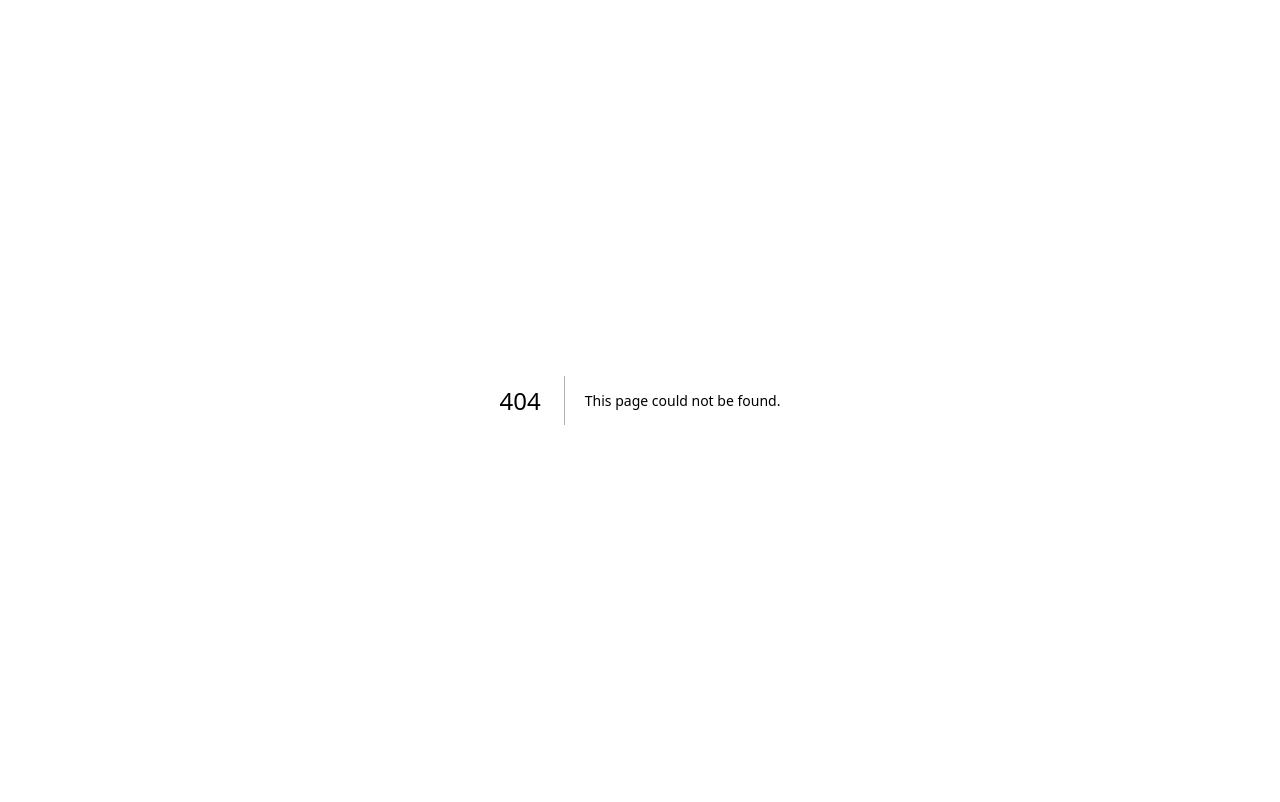
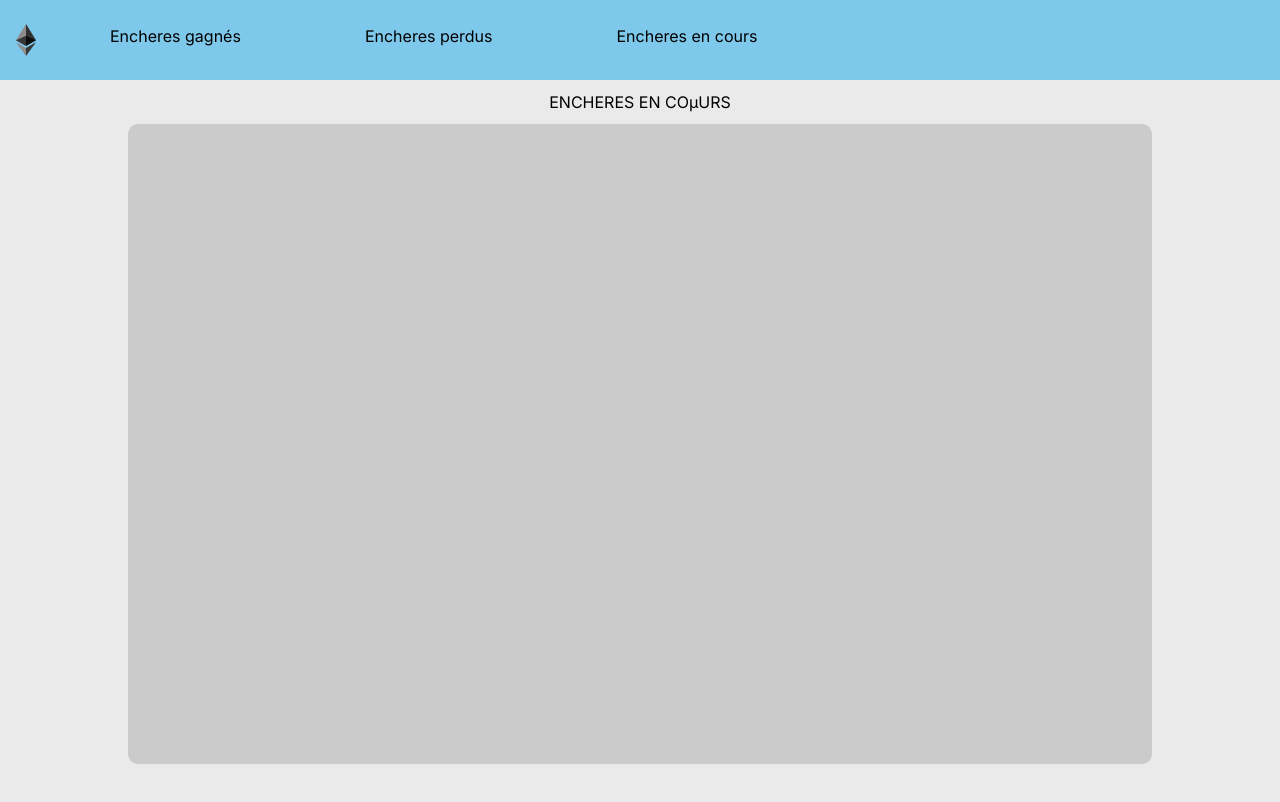
Before and after one commit to AndoniAT/BlockChainDutchAuctionAppWeb, a Next.js app in the folder dutch-auction/: page /dashboard in a window 1280 px wide. Before the commit this address had no page. Shown: the top 802 px of the page. Built offline with nearby package versions, Linux system fonts and the light colour scheme.

Commit message:
NavBar et connection metamask

```diff
--- /dev/null
+++ b/dutch-auction/app/composants/currentAuctions.tsx
@@ -0,0 +1,46 @@
+"use client"
+import { ethers } from "ethers";
+import { useEffect } from "react";  // Import useEffect for side effects in a functional component
+
+interface AuctionProps {}
+
+export function CurrentAuctions(props: AuctionProps) {
+    useEffect(() => {
+        async function connectToEthereum() {
+            // Check if running in a browser environment
+            if (typeof window !== "undefined") {
+                // Connecting to Ethereum: MetaMask
+                interface ExtendedWindow extends Window {
+                    ethereum?: any;
+                }
+
+                const extendedWindow = window as ExtendedWindow;
+
+                if (extendedWindow.ethereum) {
+                    const provider = new ethers.providers.Web3Provider(extendedWindow.ethereum);
+                    await provider.send("eth_requestAccounts", []);
+                    const signer = provider.getSigner();
+
+                    // You can use signer or provider as needed
+                } else {
+                    console.error("MetaMask not detected.");
+                }
+            }
+        }
+
+        connectToEthereum();
+    }, []);  // Empty dependency array ensures that useEffect runs only once on mount
+
+    return (
+        <>
+            <div>
+                <div style={{ textAlign: 'center', padding: '10px 0' }}>
+                    <h1> ENCHERES EN COµURS </h1>
+                </div>
+                <div style={{ background: '#CBCBCB', width: '80%', margin: '0 auto', borderRadius: '10px', minHeight: '80vh' }}>
+
+                </div>
+            </div>
+        </>
+    );
+}
--- /dev/null
+++ b/dutch-auction/app/composants/navbar.tsx
@@ -0,0 +1,47 @@
+import Link from "next/link";
+import Image from 'next/image'
+
+interface NavBarProps {}
+
+export function NavBar(props: NavBarProps) {
+
+    const styles = {
+        navBarElement: {
+            margin: '0 50px'
+        }
+    };
+
+    return (
+      <div className="w-full h-20 sticky top-0" style={{background: '#7EC9EB'}}>
+        <div className="container mx-auto px-4 h-full">
+          <div className="flex justify-between items-center h-full">
+            <ul className="hidden md:flex gap-x-6 text-black">
+              <div>
+              <Image
+                src="/images/ethernum.png"
+                width={20}
+                height={20}
+                alt="Picture of the author"
+                />
+              </div>
+              <li style={styles.navBarElement}>
+                <Link href="/about">
+                  <p>Encheres gagnés</p>
+                </Link>
+              </li>
+              <li style={styles.navBarElement}>
+                <Link href="/services">
+                  <p>Encheres perdus</p>
+                </Link>
+              </li>
+              <li style={styles.navBarElement}>
+                <Link href="/contacts">
+                  <p>Encheres en cours</p>
+                </Link>
+              </li>
+            </ul>
+          </div>
+        </div>
+      </div>
+    );
+}
--- /dev/null
+++ b/dutch-auction/app/dashboard/page.tsx
@@ -0,0 +1,14 @@
+import { ethers } from "ethers";
+import { NavBar } from '../composants/navbar';
+import { CurrentAuctions } from '../composants/currentAuctions';
+
+export default function Page() {
+  return (
+    <>
+      <NavBar />
+      <div style={{ background: '#EAEAEA', height: '100vh', }}>
+          <CurrentAuctions/>
+      </div>
+    </>
+  );
+}
--- a/dutch-auction/package.json
+++ b/dutch-auction/package.json
@@ -9,7 +9,7 @@
     "lint": "next lint"
   },
   "dependencies": {
-    "ethers": "^6.9.2",
+    "ethers": "^5.7",
     "next": "14.0.4",
     "react": "^18",
     "react-dom": "^18"
```
Also changed, not shown: dutch-auction/public/images/ethernum.png (added), 1 other file (tests, documents, lock files or other folders).
